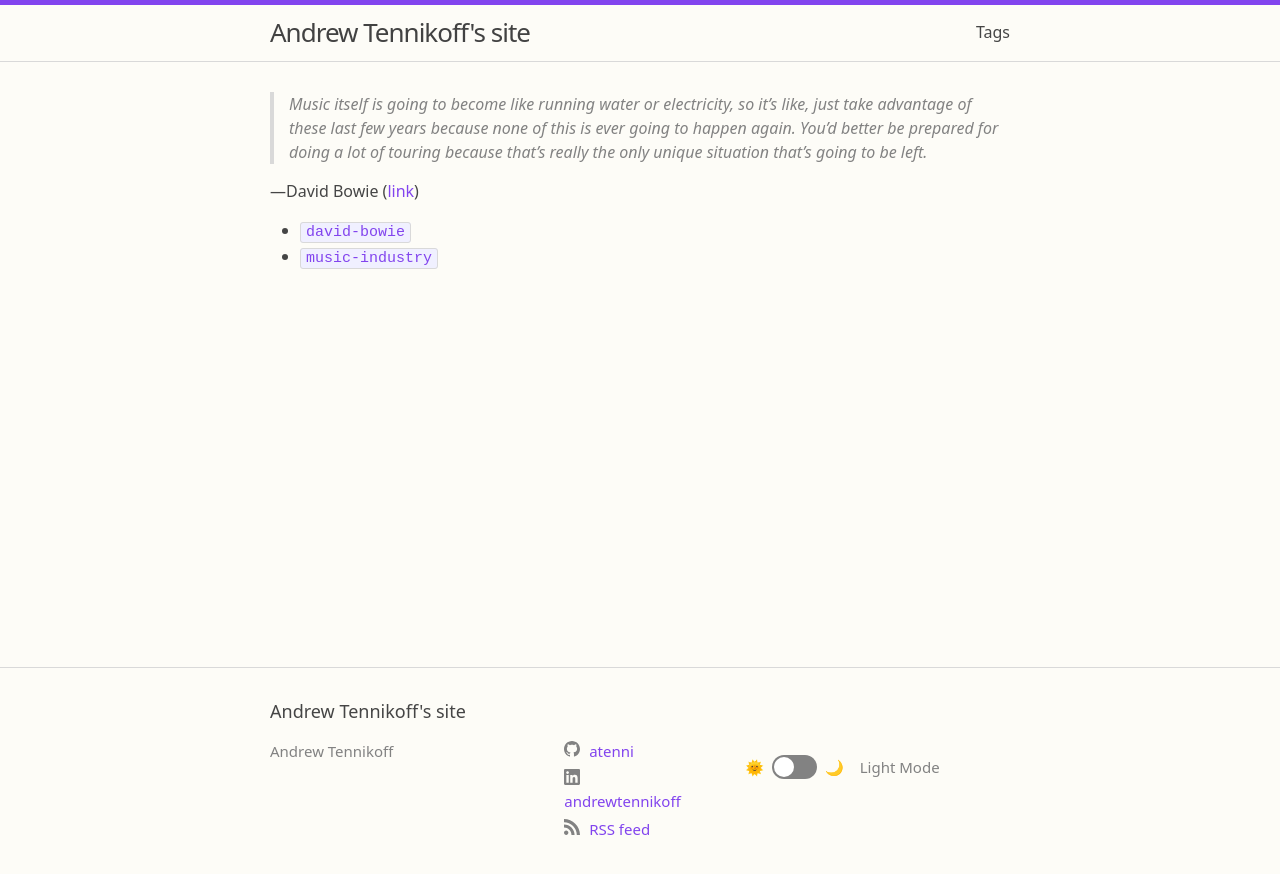
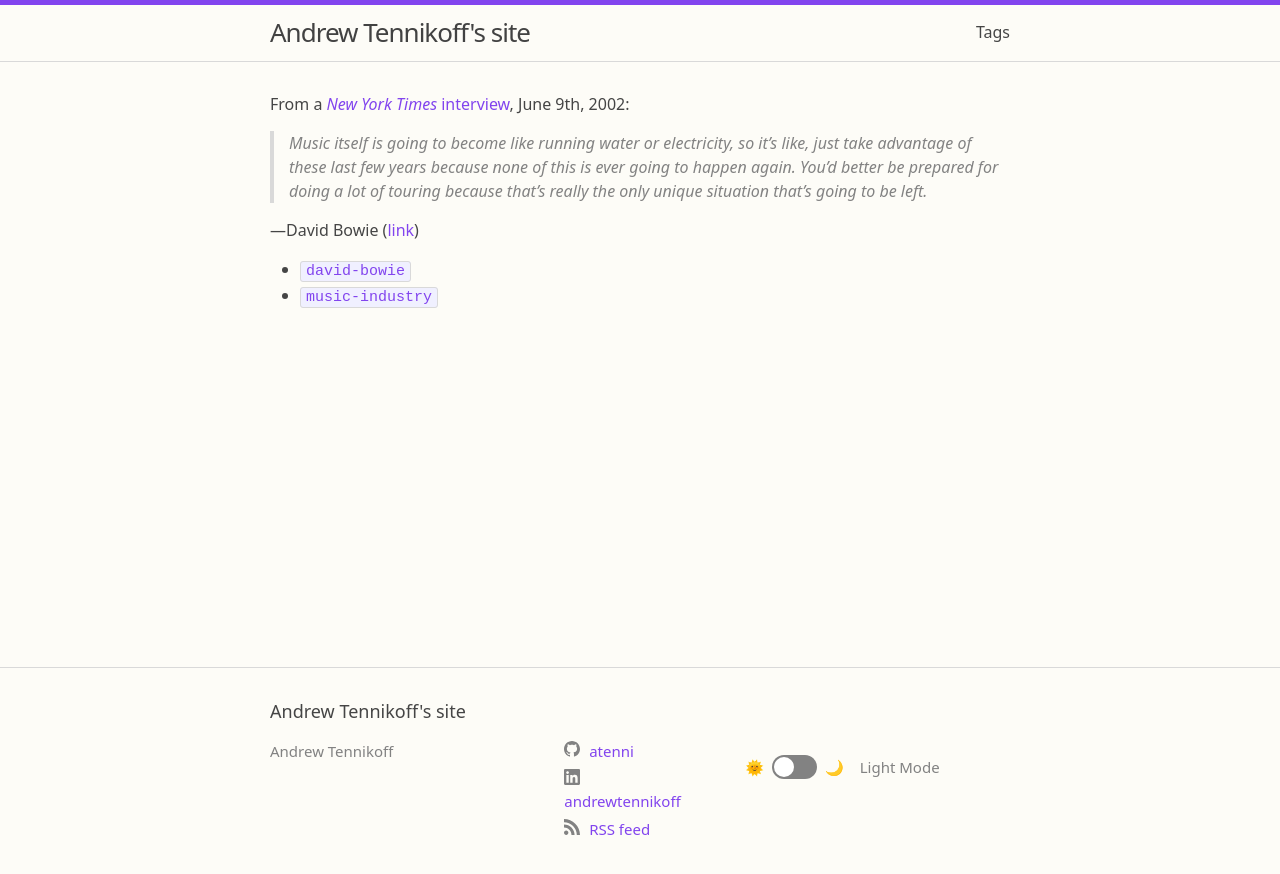
Before and after one commit to atenni/atenni.github.io, a Jekyll site: the page built from quoting/_posts/2025-04-25-david-bowie.md, in a window 1280 px wide. Shown: the top 874 px of the page. Built offline with Jekyll 4.4.1, drawn with Linux system fonts in a browser that asks for light colours.

Commit message:
fix: add link to original source

```diff
--- a/quoting/_posts/2025-04-25-david-bowie.md
+++ b/quoting/_posts/2025-04-25-david-bowie.md
@@ -6,4 +6,9 @@ title: >-
 source: David Bowie
 link: https://web.archive.org/web/20250210080124/https://www.nytimes.com/2002/06/09/arts/david-bowie-21st-century-entrepreneur.html
 ---
+
+From a [_New York Times_ interview][nyt], June 9th, 2002:
+
+[nyt]: https://www.nytimes.com/2002/06/09/arts/david-bowie-21st-century-entrepreneur.html
+
 > Music itself is going to become like running water or electricity, so it's like, just take advantage of these last few years because none of this is ever going to happen again. You'd better be prepared for doing a lot of touring because that's really the only unique situation that's going to be left.
```
